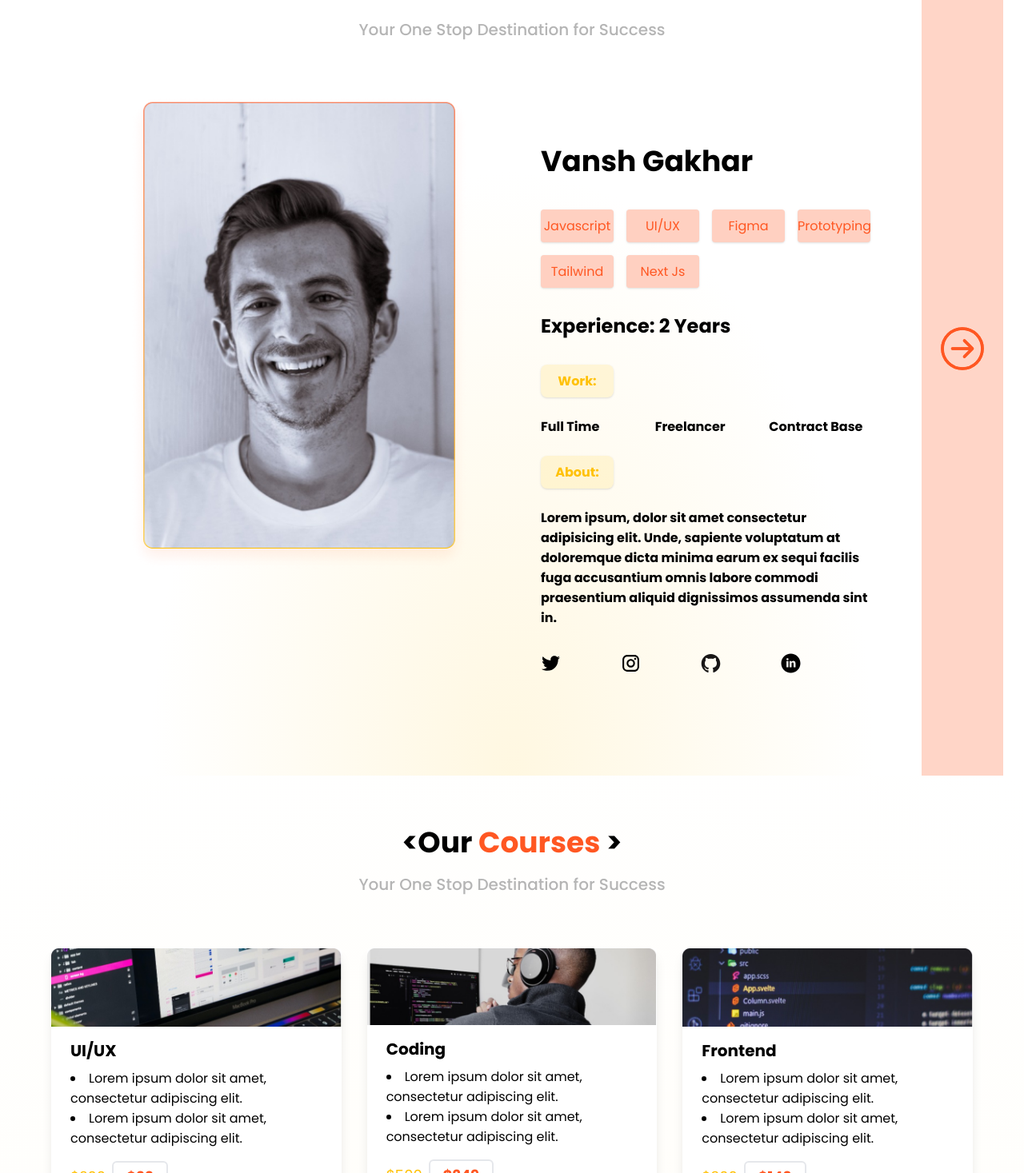
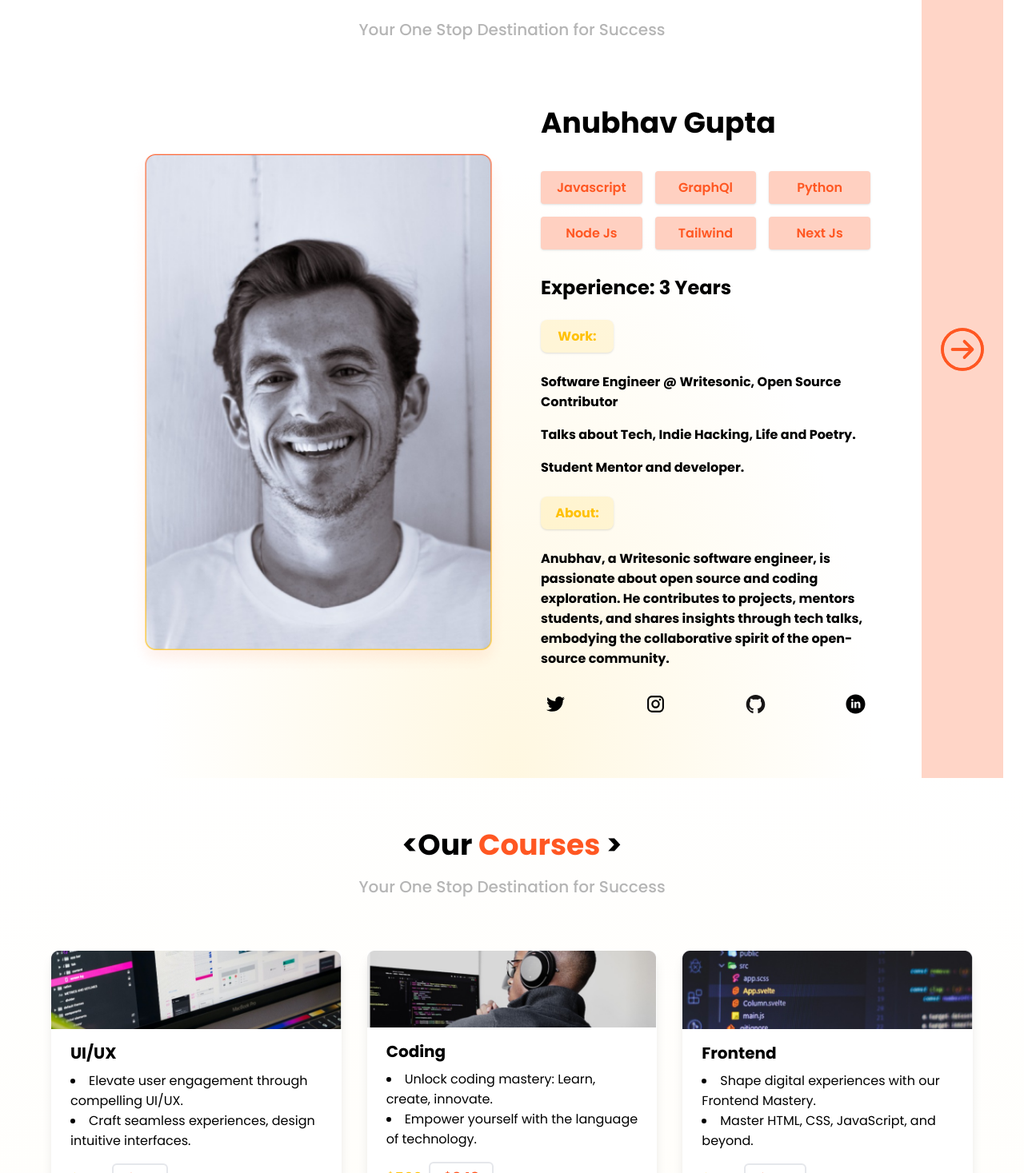
Before and after one commit to Byteoski-Developers/the-dev-angel-lp, a Next.js app: page / in a window 1280 px wide. Shown: the part 2263-3730 px from the top of the page at 80% size. Built offline with nearby package versions, Linux system fonts and the light colour scheme.

Commit message:
hero page Updated

```diff
--- a/app/page.tsx
+++ b/app/page.tsx
@@ -21,6 +21,7 @@ export default function landingPage() {
       <Marque />
       <Whydevangel />
       <OurClientReviews />
+      {/* <OurTeam/> */}
       <OurTeams />
       <OurCourses />
       <HiringPartners />
--- a/components/Courses/CourseMenu.tsx
+++ b/components/Courses/CourseMenu.tsx
@@ -1,4 +1,5 @@
 "use client";
+import FullStackCourses from "@/app/courses/fullstack/page";
 import { usePathname } from "next/navigation";
 
 const MenuItems = [
--- a/components/OurCourses.tsx
+++ b/components/OurCourses.tsx
@@ -31,10 +31,10 @@ export default function OurCourses() {
                 <div className="font-bold text-xl mb-2">UI/UX</div>
                 <ul className="list-disc list-inside">
                   <li>
-                    Lorem ipsum dolor sit amet, consectetur adipiscing elit.
+                  Elevate user engagement through compelling UI/UX.
                   </li>
                   <li>
-                    Lorem ipsum dolor sit amet, consectetur adipiscing elit.
+                  Craft seamless experiences, design intuitive interfaces.
                   </li>
                 </ul>
                 {/* Lorem ipsum dolor sit amet consectetur adipisicing elit. Nemo
@@ -74,10 +74,10 @@ export default function OurCourses() {
                   quis incidunt veritatis! */}
                 <ul className="list-disc list-inside">
                   <li>
-                    Lorem ipsum dolor sit amet, consectetur adipiscing elit.
+                  Unlock coding mastery: Learn, create, innovate.
                   </li>
                   <li>
-                    Lorem ipsum dolor sit amet, consectetur adipiscing elit.
+                  Empower yourself with the language of technology.
                   </li>
                 </ul>
 
@@ -109,10 +109,10 @@ export default function OurCourses() {
 
                 <ul className="list-disc list-inside">
                   <li>
-                    Lorem ipsum dolor sit amet, consectetur adipiscing elit.
+                  Shape digital experiences with our Frontend Mastery.
                   </li>
                   <li>
-                    Lorem ipsum dolor sit amet, consectetur adipiscing elit.
+                  Master HTML, CSS, JavaScript, and beyond.
                   </li>
                 </ul>
 
@@ -147,10 +147,10 @@ export default function OurCourses() {
 
                 <ul className="list-disc list-inside">
                   <li>
-                    Lorem ipsum dolor sit amet, consectetur adipiscing elit.
+                  Unleash the power of backend wizardry.
                   </li>
                   <li>
-                    Lorem ipsum dolor sit amet, consectetur adipiscing elit.
+                  Dive deep into advanced server-side technologies.
                   </li>
                 </ul>
 
@@ -182,10 +182,10 @@ export default function OurCourses() {
 
                 <ul className="list-disc list-inside">
                   <li>
-                    Lorem ipsum dolor sit amet, consectetur adipiscing elit.
+                  Refine your skills in efficient data management.
                   </li>
                   <li>
-                    Lorem ipsum dolor sit amet, consectetur adipiscing elit.
+                  Unlock the secrets of efficient database design.
                   </li>
                 </ul>
 
@@ -220,10 +220,10 @@ export default function OurCourses() {
 
                 <ul className="list-disc list-inside">
                   <li>
-                    Lorem ipsum dolor sit amet, consectetur adipiscing elit.
+                  Lead innovation with strategic product management expertise.
                   </li>
                   <li>
-                    Lorem ipsum dolor sit amet, consectetur adipiscing elit.
+                  Drive success through insightful market analysis.
                   </li>
                 </ul>
 
--- a/components/OurTeams.tsx
+++ b/components/OurTeams.tsx
@@ -5,10 +5,10 @@ export default function OurTeams() {
 
       <div className="">
         {/* Member Card Start */}
-        <div className="border-t-2 border-primaryOrange w-full ml-0 mr-0 px-0 py-0 lg:px-0 lg:py-0 "></div>
+        <div className="border-t-2 border-primaryOrange w-full ml-0 mr-0 px-0 py-0 lg:px-0 lg:py-0 overflow-hidden  "></div>
         {/* <div className="bg-white  dark:bg-gray-800 dark:text-gray-100 bg-gradient-to-t from-[rgba(255,193,7,0.32)] via-slate-100 via-slate-50 to-white"> */}
         <div className="bg-white  dark:bg-gray-800 dark:text-gray-100 bg-[radial-gradient(ellipse_at_bottom,_var(--tw-gradient-stops))] from-[rgba(255,193,7,0.12)] via-white  to-white grid lg:grid-cols-5 sm:grid-cols-2 md:grid-cols-1 ">
-          <div className="container mx-auto space-y-16 ml-32 py-16  lg:px-8 lg:py-16 xl:max-w-7xl  col-span-4">
+          <div className="container mx-auto space-y-16 lg:ml-32 py-16  lg:px-8 lg:py-16 xl:max-w-7xl  col-span-4">
             {/* Heading */}
             <div className="text-center ">
               <h2 className="mb-4 text-4xl font-black text-black dark:text-white">
@@ -22,11 +22,11 @@ export default function OurTeams() {
             {/* Heading End */}
 
             {/* Card Component  */}
-            <div className="grid md:grid-cols-2 lg:grid-cols-2` gap-2 sm:grid-cols-1">
+            <div className="grid md:grid-cols-2 lg:grid-cols-2` gap-2 sm:grid-cols-1 items-center">
               {/* Photo Component  */}
 
               <img
-                className="w-[90%] sm:justify-center"
+                className="w-[100vw] sm:justify-center items-center"
                 src="\assets\images\instructor.png"
                 alt=""
               />
@@ -34,71 +34,70 @@ export default function OurTeams() {
               {/* Photo Component  */}
 
               {/* Description */}
-              <div className="container mx-auto space-y-16 px-4 py-16  lg:px-8 lg:py-16 xl:max-w-7xl font-poppins">
+              <div className="container mx-auto space-y-16 px-4 py-16  lg:px-8 lg:py-4 xl:max-w-7xl font-poppins">
                 {/* <div> */}
                 <div>
                   <h2 className="text-black font-extrabold text-4xl mb-10">
-                    Vansh Gakhar
+                    Anubhav Gupta
                   </h2>
-                  <div className="grid lg:grid-cols-4 gap-4 sm:grid-cols-2 md:grid-cols-3 mt-0 mb-8">
-                    <button className="bg-[#FFD0C1] text-[#FF5722] py-2 px-auto rounded shadow">
+                  <div className="grid lg:grid-cols-4 xl:grid-cols-3 gap-4 sm:grid-cols-2 md:grid-cols-3 mt-0 mb-8">
+                    <span className="bg-[#FFD0C1] text-[#FF5722] py-2 px-auto rounded shadow text-center font-semibold">
                       Javascript
-                    </button>
-
-                    <button className="bg-[#FFD0C1] text-[#FF5722] py-2 px-auto rounded shadow">
-                      UI/UX
-                    </button>
-
-                    <button className="bg-[#FFD0C1] text-[#FF5722] py-2 px-auto rounded shadow">
-                      Figma
-                    </button>
-
-                    <button className="bg-[#FFD0C1] text-[#FF5722] py-2 px-auto rounded shadow">
-                      Prototyping
-                    </button>
-
-                    <button className="bg-[#FFD0C1] text-[#FF5722] py-2 px-auto rounded shadow">
+                    </span>
+                    <span className="bg-[#FFD0C1] text-[#FF5722] py-2 px-auto rounded shadow text-center font-semibold">
+                      GraphQl
+                    </span>
+                    <span className="bg-[#FFD0C1] text-[#FF5722] py-2 px-auto rounded shadow text-center font-semibold">
+                      Python
+                    </span>
+                    <span className="bg-[#FFD0C1] text-[#FF5722] py-2 px-auto rounded shadow text-center font-semibold">
+                      Node Js
+                    </span>
+                    <span className="bg-[#FFD0C1] text-[#FF5722] py-2 px-auto rounded shadow text-center font-semibold">
                       Tailwind
-                    </button>
-
-                    <button className="bg-[#FFD0C1] text-[#FF5722] py-2 px-auto rounded shadow">
+                    </span>
+                    <span className="bg-[#FFD0C1] text-[#FF5722] py-2 px-auto rounded shadow text-center font-semibold">
                       Next Js
-                    </button>
+                    </span>
                   </div>
-                  <h3 className="text-black font-bold text-2xl mb-8">
-                    Experience: 2 Years
+                  <h3 className="text-black font-bold text-2xl mb-6">
+                    Experience: 3 Years
                   </h3>
 
                   <div className="grid lg:grid-cols-4 gap-4 sm:grid-cols-2 md:grid-cols-3 mt-0 mb-6">
-                    <button className="bg-[#ffc107b8]/[0.13] text-[#FFC107] b-[#FFC107] py-2 px-4 font-bold rounded-lg shadow">
+                    <span className="bg-[#ffc107b8]/[0.13] text-[#FFC107] b-[#FFC107] py-2 px-4 font-bold rounded-lg shadow  text-center">
                       Work:
-                    </button>
+                    </span>
                   </div>
-                  <div className="grid lg:grid-cols-3 w-auto gap-4 sm:grid-cols-2 md:grid-cols-3 mt-0 mb-6">
-                    <p className="font-bold">Full Time </p>
-                    <p className="font-bold">Freelancer</p>
-                    <p className="font-bold">Contract Base</p>
+                  <div className="grid lg:grid-cols-1 w-auto gap-4 sm:grid-cols-2 md:grid-cols-3 mt-0 mb-6">
+                    <p className="font-bold">
+                      Software Engineer @ Writesonic, Open Source Contributor{" "}
+                    </p>
+                    <p className="font-bold">
+                      Talks about Tech, Indie Hacking, Life and Poetry.
+                    </p>
+                    <p className="font-bold">Student Mentor and developer.</p>
                   </div>
 
                   <div className="grid lg:grid-cols-4 gap-4 sm:grid-cols-2 md:grid-cols-3 mt-0 mb-6">
-                    <button className="bg-[#ffc107b8]/[0.13] text-[#FFC107] b-[#FFC107] py-2 px-4 font-bold rounded-lg shadow ">
+                    <span className="bg-[#ffc107b8]/[0.13] text-[#FFC107] b-[#FFC107] py-2 px-4 font-bold rounded-lg shadow text-center ">
                       About:
-                    </button>
+                    </span>
                   </div>
                   <p className="font-bold mb-8">
-                    Lorem ipsum, dolor sit amet consectetur adipisicing elit.
-                    Unde, sapiente voluptatum at doloremque dicta minima earum
-                    ex sequi facilis fuga accusantium omnis labore commodi
-                    praesentium aliquid dignissimos assumenda sint in.
+                    Anubhav, a Writesonic software engineer, is passionate about
+                    open source and coding exploration. He contributes to
+                    projects, mentors students, and shares insights through tech
+                    talks, embodying the collaborative spirit of the open-source
+                    community.
                   </p>
 
-                  <div className="grid lg:grid-cols-4  sm:grid-cols-2 md:grid-cols-3 mt-0 w-[400px]">
-                    <img src="./Twitter.svg" alt="twitter logo"/>
-                    <img src="./Instagram.svg" alt="insta logo"/>
-                    <img src="./Github.svg" alt="Github logo"/>
-                    <img src ="./LinkedIn.svg" alt="Linked Logo"/>
-
-
+                  {/* <div className="grid lg:grid-cols-4  sm:grid-rows-1 md:grid-cols-3 gap-1 mt-0 "> */}
+                  <div className="  mt-8 flex justify-start gap-6 sm:mt-0 sm:gap-[100px] sm:justify-center">
+                    <img src="./Twitter.svg" alt="twitter logo" />
+                    <img src="./Instagram.svg" alt="insta logo" />
+                    <img src="./Github.svg" alt="Github logo" />
+                    <img src="./LinkedIn.svg" alt="Linked Logo" />
 
                     {/* <div className=" text-sm mt-6 flex-auto">
 
@@ -121,9 +120,9 @@ export default function OurTeams() {
           </div>
           {/* Member Card End */}
           {/* Arrow Div */}
-          <div className="bg-[rgba(255,87,34,0.25)] h-full md:w-[40%] sm:w-full flex flex-inline justify-center items-center sm:justify-center sm:items-center ml-32">
+          <div className="bg-[rgba(255,87,34,0.25)] h-full md:w-[40%] sm:w-full flex flex-inline justify-center items-center sm:justify-center sm:items-center lg:ml-32 md:ml-5 sm:ml-5">
             <button className="flex flex-inline justify-center items-center ">
-              <img src="./Redarrow.svg"  alt="redarrow logo" />
+              <img src="./Redarrow.svg" alt="redarrow logo" />
             </button>
           </div>
           {/* Arrow Div End  */}
```
Also changed, not shown: app/Hire-from-us/ContactUs.tsx (+16 -8 lines), components/ContactUs.tsx (+8 -1 lines), components/HiringPartners.tsx (+33 -4 lines), components/OurClientReviews.tsx (+122 -118 lines).
